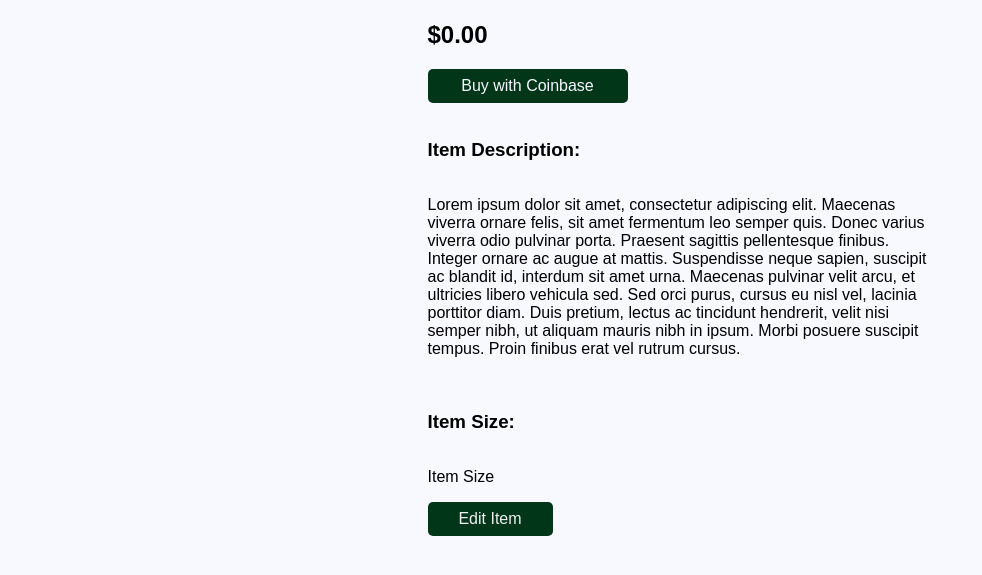
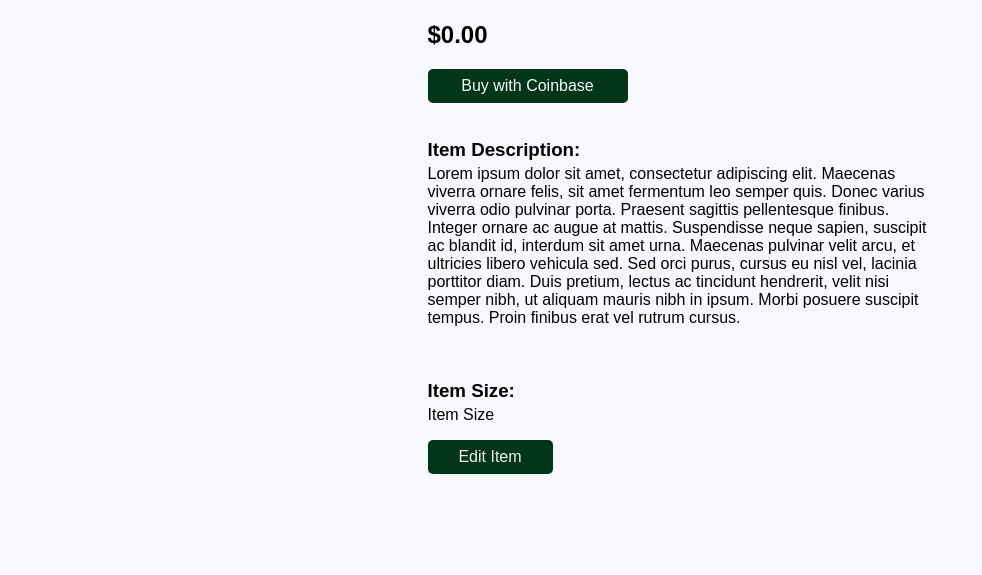
Before and after one commit to SebastianBanks/CryptaegisExchange, a website: page client/item.html in a window 1280 px wide. Shown: the part 151-726 px from the top of the page, without its empty margins (0-982 px from the left). Drawn offline with nearby package versions, Linux system fonts and the light colour scheme; no server answers.

Commit message:
some styling

```diff
--- a/client/style.css
+++ b/client/style.css
@@ -116,13 +116,13 @@ form {
     height: 500px;
 }
 
-/* .itemPageTitle {
-
+.itemPageDescription {
+    margin-top: -15px;
 }
 
-.itemPagePrice {
-
-} */
+.itemPageSize {
+    margin-top: -15px;
+}
 
 .buyButton {
     width: 40%;
```
